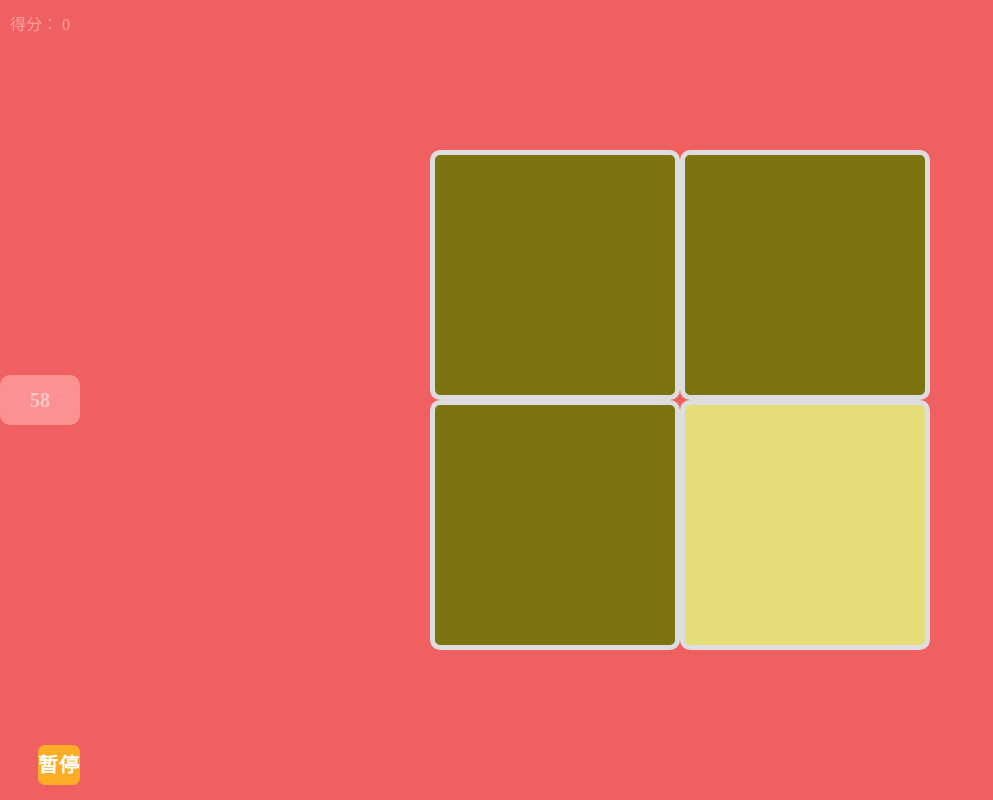
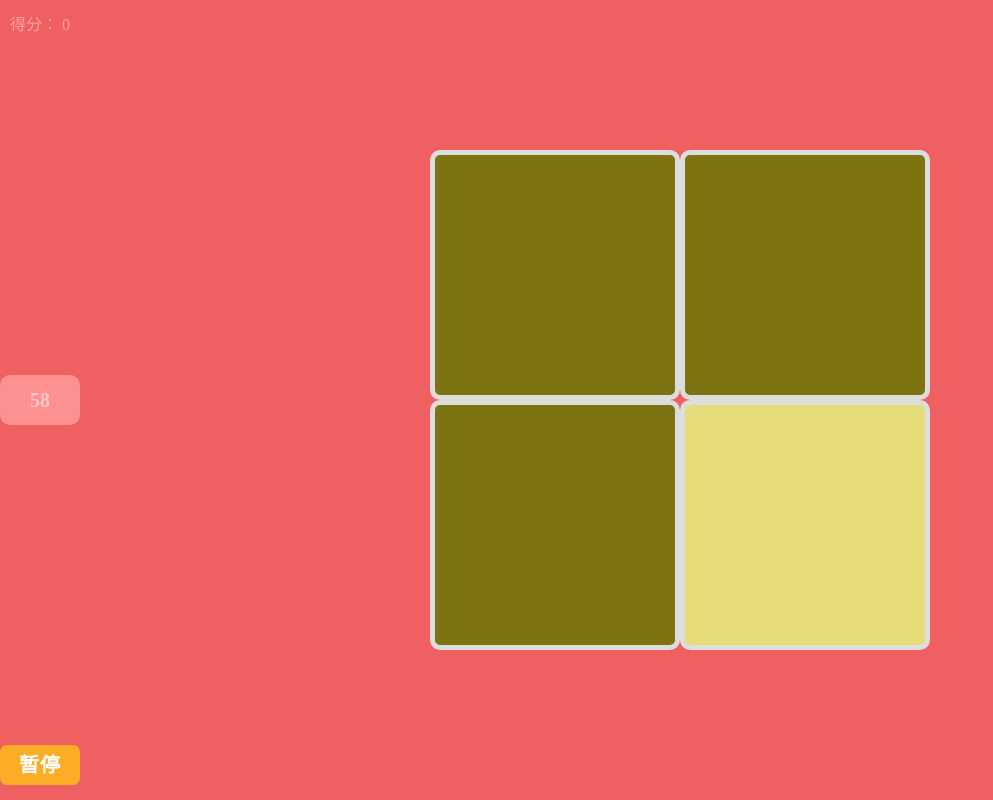
Before and after one commit to flowerszhong/game, a plain HTML site: page color/index.html in a window 1280 px wide. Both pictures are taken after a click on the button "开始测试". Shown: the whole page, without its empty margins (0-993 px from the left). Drawn offline with Linux system fonts and the light colour scheme.

Commit message:
fix issue

```diff
--- a/color/m.css
+++ b/color/m.css
@@ -49,7 +49,7 @@ body>a{ display: none; }
     right: 0px;
     height: 40px;
     min-width: auto;
-    max-width: 120px!important;
+    width:80px;
     line-height: 40px;
     padding: 0;
     margin: 0;
@@ -189,7 +189,7 @@ body>a{ display: none; }
     font-size: 20px;
     font-family: '微软雅黑';
     height: 45px;
-    min-width: 220px;
+    width: 220px;
     padding-left:5px;
     padding-right:5px;
     line-height: 45px;
```
